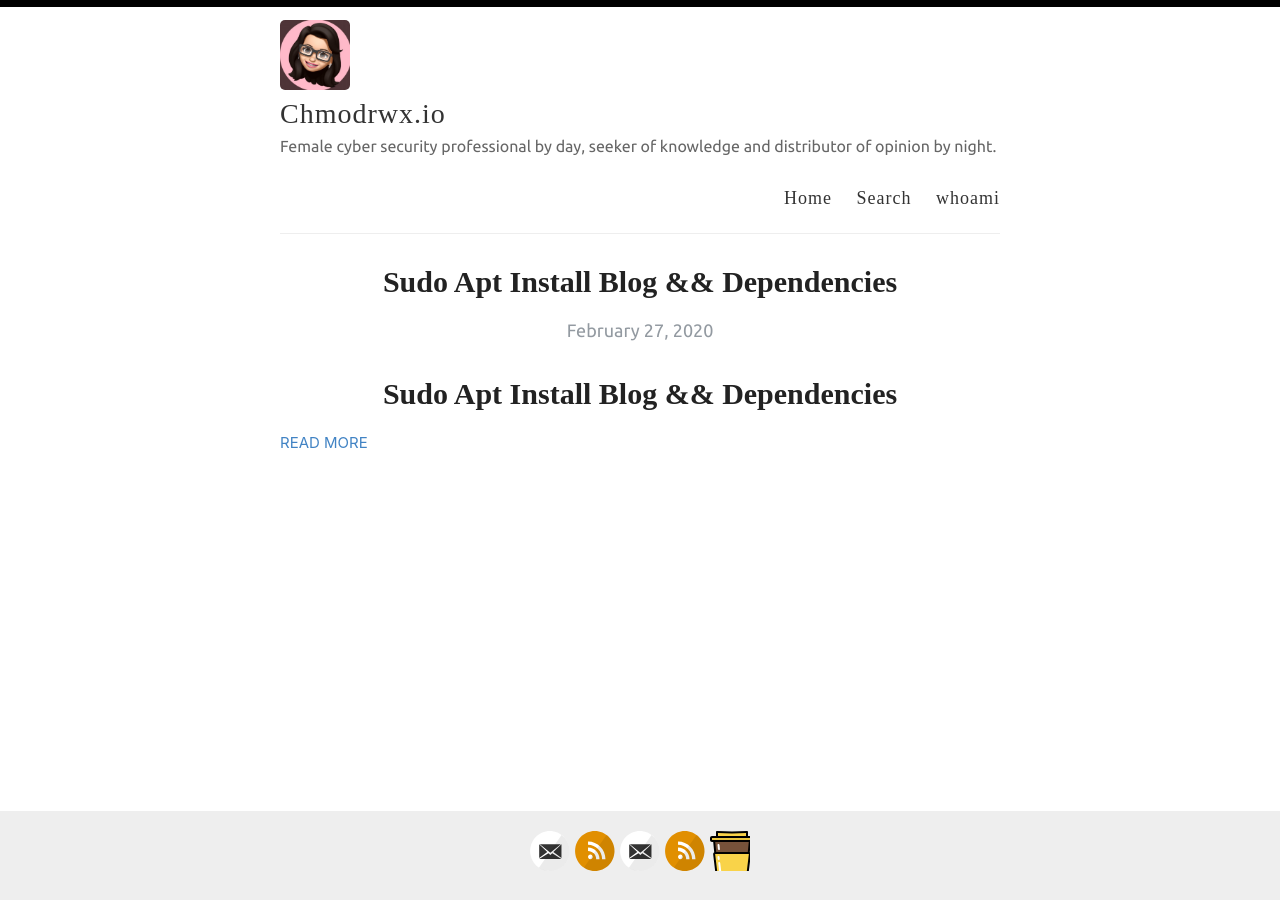
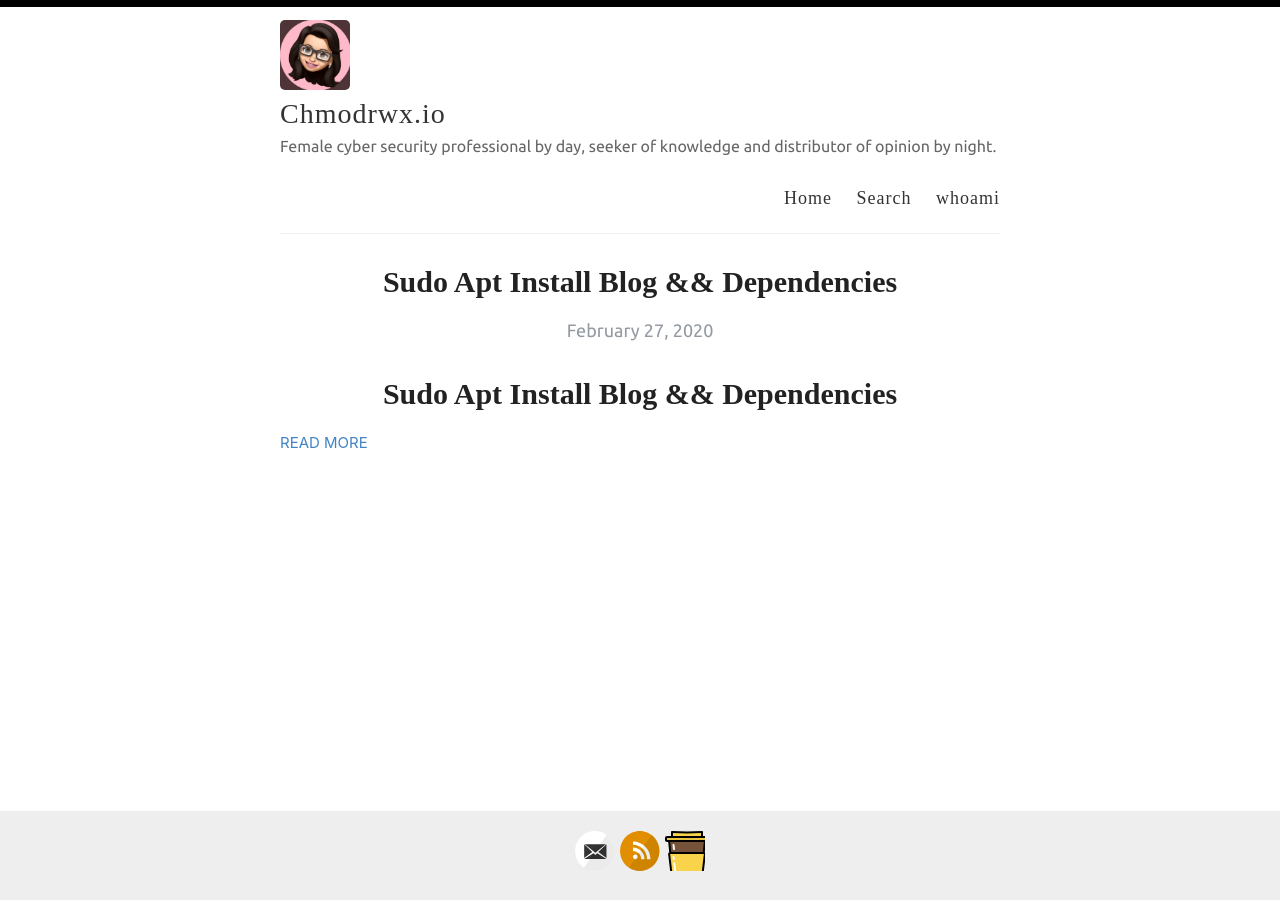
Before and after one commit to chmodrwxio/chmodrwxio.github.io, a Jekyll site: the page built from index.html, in a window 1280 px wide. Built offline with Jekyll 4.4.1, drawn with Linux system fonts in a browser that asks for light colours; the list of posts is cut into pages by our own code.

Commit message:
Update svg-icons.html

```diff
--- a/_includes/svg-icons.html
+++ b/_includes/svg-icons.html
@@ -12,17 +12,4 @@
 {% if site.footer-links.youtube %}<a href="https://youtube.com/{{ site.footer-links.youtube }}"><i class="svg-icon youtube"></i></a>{% endif %}
 {% if site.footer-links.googleplus %}<a href="https://plus.google.com/{{ site.footer-links.googleplus }}"><i class="svg-icon googleplus"></i></a>{% endif %}
 {% if site.footer-links.playconsole %}<a href="https://play.google.com/store/apps/dev?id={{ site.footer-links.playconsole }}"><i class="svg-icon playconsole"></i></a>{% endif %}
-{% if site.footer-links.dribbble %}<a href="https://dribbble.com/{{ site.footer-links.dribbble }}"><i class="svg-icon dribbble"></i></a>{% endif %}
-{% if site.footer-links.email %}<a href="mailto:{{ site.footer-links.email }}"><i class="svg-icon email"></i></a>{% endif %}
-{% if site.footer-links.facebook %}<a href="https://www.facebook.com/{{ site.footer-links.facebook }}"><i class="svg-icon facebook"></i></a>{% endif %}
-{% if site.footer-links.flickr %}<a href="https://www.flickr.com/{{ site.footer-links.flickr }}"><i class="svg-icon flickr"></i></a>{% endif %}
-{% if site.footer-links.github %}<a href="https://github.com/{{ site.footer-links.github }}"><i class="svg-icon github"></i></a>{% endif %}
-{% if site.footer-links.instagram %}<a href="https://instagram.com/{{ site.footer-links.instagram }}"><i class="svg-icon instagram"></i></a>{% endif %}
-{% if site.footer-links.linkedin %}<a href="https://www.linkedin.com/in/{{ site.footer-links.linkedin }}"><i class="svg-icon linkedin"></i></a>{% endif %}
-{% if site.footer-links.pinterest %}<a href="https://www.pinterest.com/{{ site.footer-links.pinterest }}"><i class="svg-icon pinterest"></i></a>{% endif %}
-{% if site.footer-links.rss %}<a href="{{ site.baseurl }}/feed.xml"><i class="svg-icon rss"></i></a>{% endif %}
-{% if site.footer-links.twitter %}<a href="https://www.twitter.com/{{ site.footer-links.twitter }}"><i class="svg-icon twitter"></i></a>{% endif %}
-{% if site.footer-links.stackoverflow %}<a href="http://stackoverflow.com/{{ site.footer-links.stackoverflow }}"><i class="svg-icon stackoverflow"></i></a>{% endif %}
-{% if site.footer-links.youtube %}<a href="https://youtube.com/{{ site.footer-links.youtube }}"><i class="svg-icon youtube"></i></a>{% endif %}
-{% if site.footer-links.googleplus %}<a href="https://plus.google.com/{{ site.footer-links.googleplus }}"><i class="svg-icon googleplus"></i></a>{% endif %}
 {% if site.footer-links.buymeacoffee %}<a href="https://buymeacoffee.com/chmodrwx?id={{ site.footer-links.buymeacoffee }}"><i class="svg-icon buymeacoffee"></i></a>{% endif %}
```
